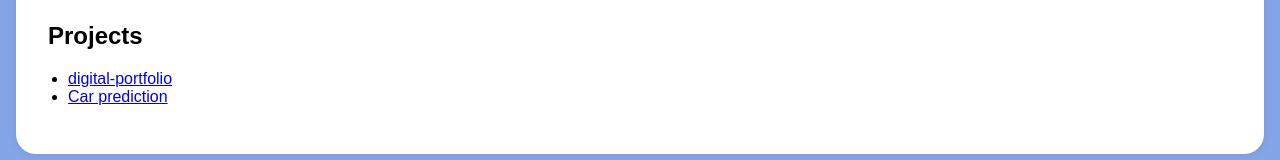
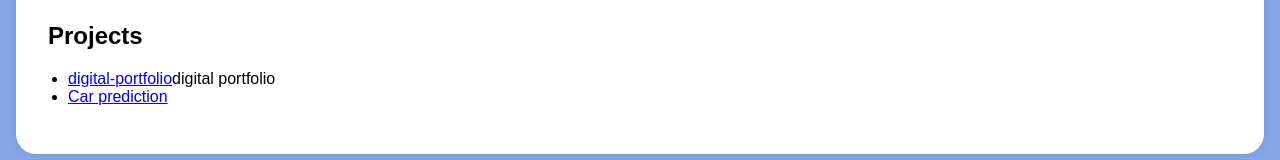
Before and after one commit to Saisruthi1511/digital-portfolio, a plain HTML site: page Index.html in a window 1280 px wide. Shown: the part 984-1144 px from the top of the page. Drawn offline with Linux system fonts and the light colour scheme.

Commit message:
Update Index.html

```diff
--- a/Index.html
+++ b/Index.html
@@ -153,7 +153,7 @@
         <div class="section-content">
             <h2>Projects</h2>
             <ul>
-                <li><a href="#">digital-portfolio</a></li>
+                <li><a href="#">digital-portfolio</a>digital portfolio</li>
                 <li><a href="#">Car prediction</a></li>
             </ul>
         </div>
```
